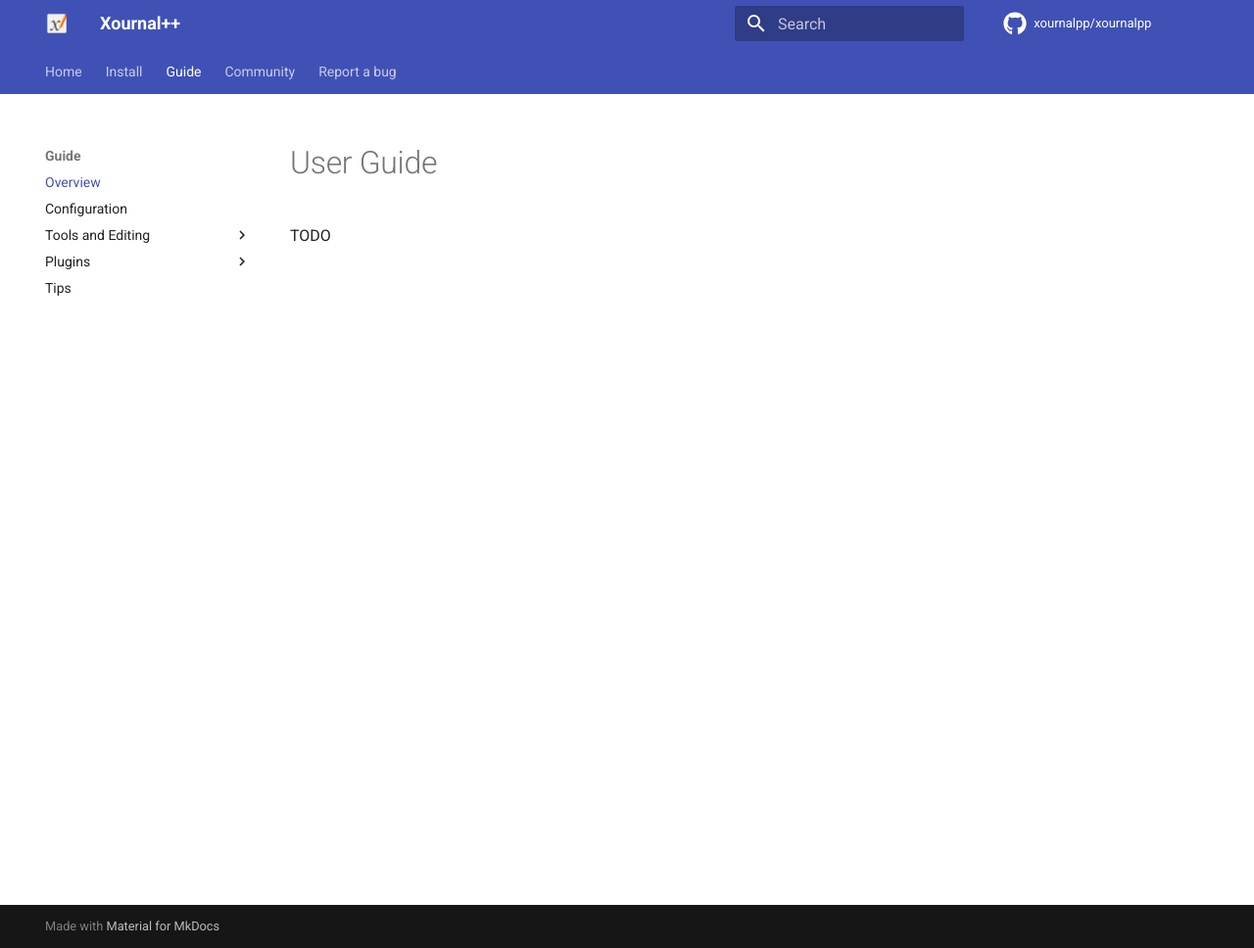
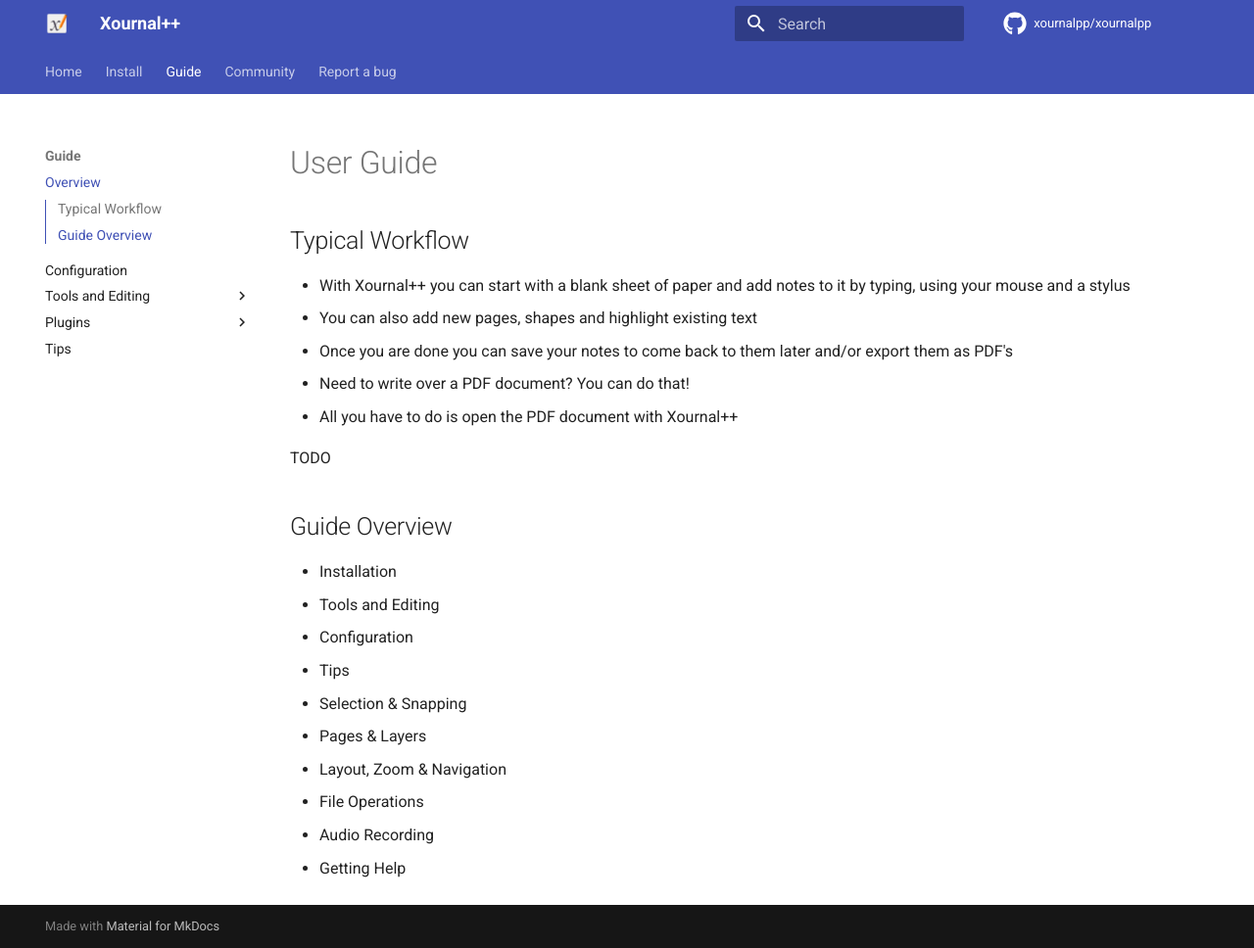
Before and after one commit to xournalpp/xournalpp.github.io, an MkDocs documentation site: the page built from docs/guide/overview.md, in a window 1280 px wide and 968 px high. Shown: the whole window at 98% size. Built offline with MkDocs 1.6.1 and Material for MkDocs 9.7.7, drawn with Linux system fonts in a browser that asks for light colours; comment, search, counter and statistics services are not loaded; the version menu is left out.

Commit message:
Update overview.md

```diff
--- a/docs/guide/overview.md
+++ b/docs/guide/overview.md
@@ -1,3 +1,20 @@
 # User Guide
+## Typical Workflow
+- With Xournal++ you can start with a blank sheet of paper and add notes to it by typing, using your mouse and a stylus
+  - You can also add new pages, shapes and highlight existing text
+  - Once you are done you can save your notes to come back to them later and/or export them as PDF's
+- Need to write over a PDF document? You can do that!
+  - All you have to do is open the PDF document with Xournal++
 
 TODO
+## Guide Overview
+- Installation
+- Tools and Editing
+- Configuration
+- Tips
+- Selection & Snapping
+- Pages & Layers
+- Layout, Zoom & Navigation
+- File Operations
+- Audio Recording
+- Getting Help
```
